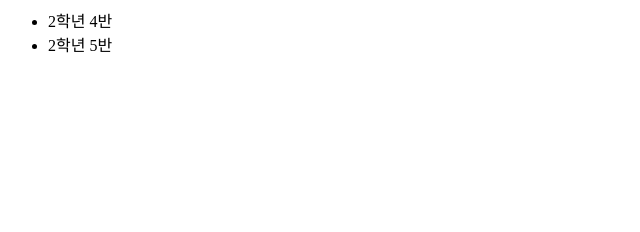
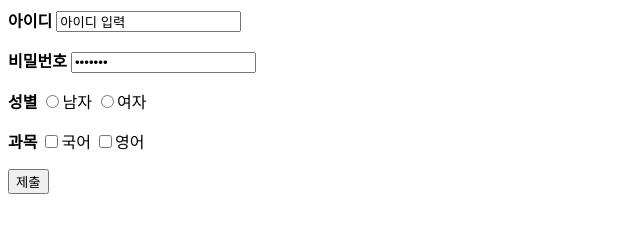
Before and after one commit to nyam1003/nyam1003.github.io, a plain HTML site: page index.html in a window 1280 px wide. Shown: the whole page, without its empty margins (0-640 px from the left). Drawn offline with Linux system fonts and the light colour scheme.

Commit message:
Add files via upload

```diff
--- a/index.html
+++ b/index.html
@@ -3,9 +3,28 @@
 		<title>네트워크보안솔루션과 2학년</title>
 	</head>
 	<body>
-		<ul>
-			<li>2학년 4반</li>
-			<li>2학년 5반</li>
-		</ul>
+		<form>
+			<p>
+				<strong>아이디</strong>
+				<input type="text" name="name" value="아이디 입력">
+			</p>
+			<p>
+				<strong>비밀번호</strong>
+				<input type="password" name="password" value="비밀번호 입력">
+			</p>
+			<p>
+				<strong>성별</strong>
+				<input type="radio" name="gender" value="M">남자
+				<input type="radio" name="gender" value="F">여자
+			</p>
+			<p>
+				<strong>과목</strong>
+				<input type="checkbox" name="subject" value="kor">국어
+				<input type="checkbox" name="subject" value="eng">영어
+			</p>
+			<p>
+				<input type="submit" value="제출">
+			</p>
+		</form>
 	</body>
 </html>
```
